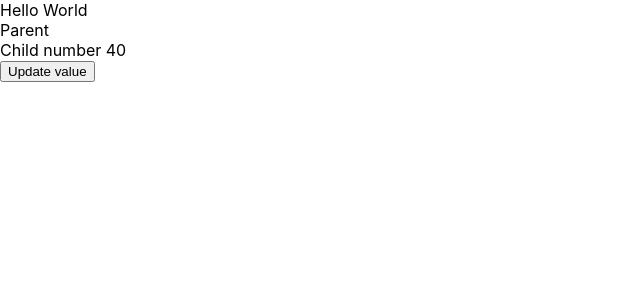
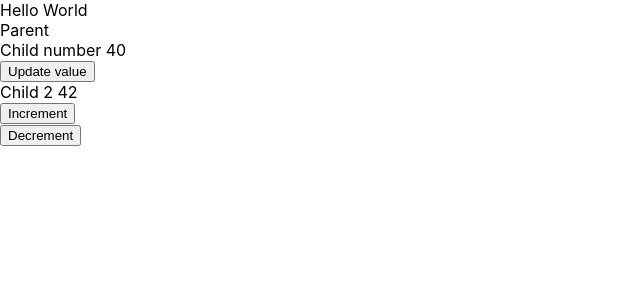
Before and after one commit to HamzaSultan/demo-usecontext, a React (Create React App) app: page / in a window 1280 px wide. Shown: the top 300 px of the page, without its empty margins (0-640 px from the left). Built offline with nearby package versions, Linux system fonts and the light colour scheme.

Commit message:
update app to manage state with reducer

```diff
--- a/src/App.js
+++ b/src/App.js
@@ -5,11 +5,8 @@ import Parent from './Parent';
 import ValueContext from './ValueContext';
 
 function App() {
-  //let [number , setNumber] = React.useState(40);
- let value = React.useState (40);
-//  value [0]
-//  value [1]
-//value = [number , setNumber]
+  let value = React.useState (40);
+
   return (
     <ValueContext.Provider value={value}>
   <div>
@@ -18,10 +15,27 @@ function App() {
 
     </div>
     </ValueContext.Provider>
+
+
+
    //num={number}
     //<button onClick={()=>{setNumber (++ number) }}>  Update Number</button>
    // <br/>
    // <button onClick={()=>{setNumber (-- number) }}>  Decrease Number</button>
+
+
+
+
+
+
+
+
+   //line9
+    //let [number , setNumber] = React.useState(40);
+
+//  value [0]
+//  value [1]
+//value = [number , setNumber]
   );
 }
 
--- a/src/Child.js
+++ b/src/Child.js
@@ -12,7 +12,7 @@ let value = React.useContext(ValueContext);
     <div>
     Child number {value}
     <br/>
-    <button onClick={()=>{updateValue(++value[0]) }}>  Update value</button>
+    <button onClick={()=>{updateValue(++value[0]); }}>  Update value</button>
     </div>
   );
 }
--- /dev/null
+++ b/src/Child2.js
@@ -0,0 +1,19 @@
+import React, {useContext ,useReducer} from 'react';
+import numberReducer from './numberReducer';
+
+
+
+function Child2() {
+    let [state, dispatch] = useReducer(numberReducer,42);
+  return (
+    <div>
+    Child 2 {state}
+    <br/>
+    <button onClick={()=>{ dispatch ({type:"INCREMENT" ,val:65}); }}> Increment</button>
+    <br/>
+    <button onClick={()=>{ dispatch ({type:"DECREMENT" , val: 54});  }}> Decrement</button>
+    </div>
+  );
+}
+
+export default Child2;
--- a/src/Parent.js
+++ b/src/Parent.js
@@ -1,5 +1,6 @@
 import React from 'react';
 import Child from './Child';
+import Child2 from './Child2';
 
 function Parent() {
   return (
@@ -7,6 +8,7 @@ function Parent() {
     Parent
 
     <Child > </Child>
+    <Child2> </Child2>
     </div>
   );
 }
--- /dev/null
+++ b/src/numberReducer.js
@@ -0,0 +1,9 @@
+const numberReducer = (state, action) => {
+    switch (action.type) {
+      case 'INCREMENT':
+        return state + action.val
+      case 'DECREMENT':
+        return state - action.val
+    }
+  }
+  export default numberReducer;
```
